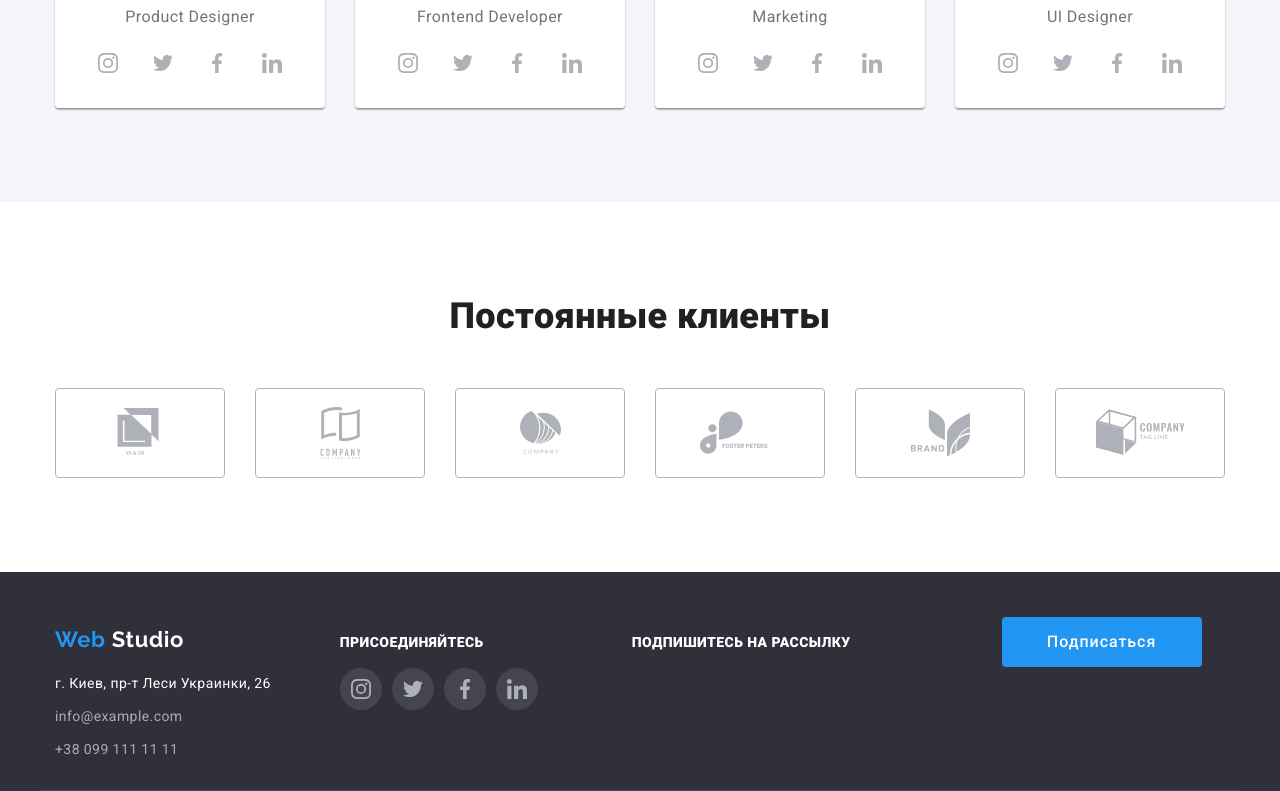
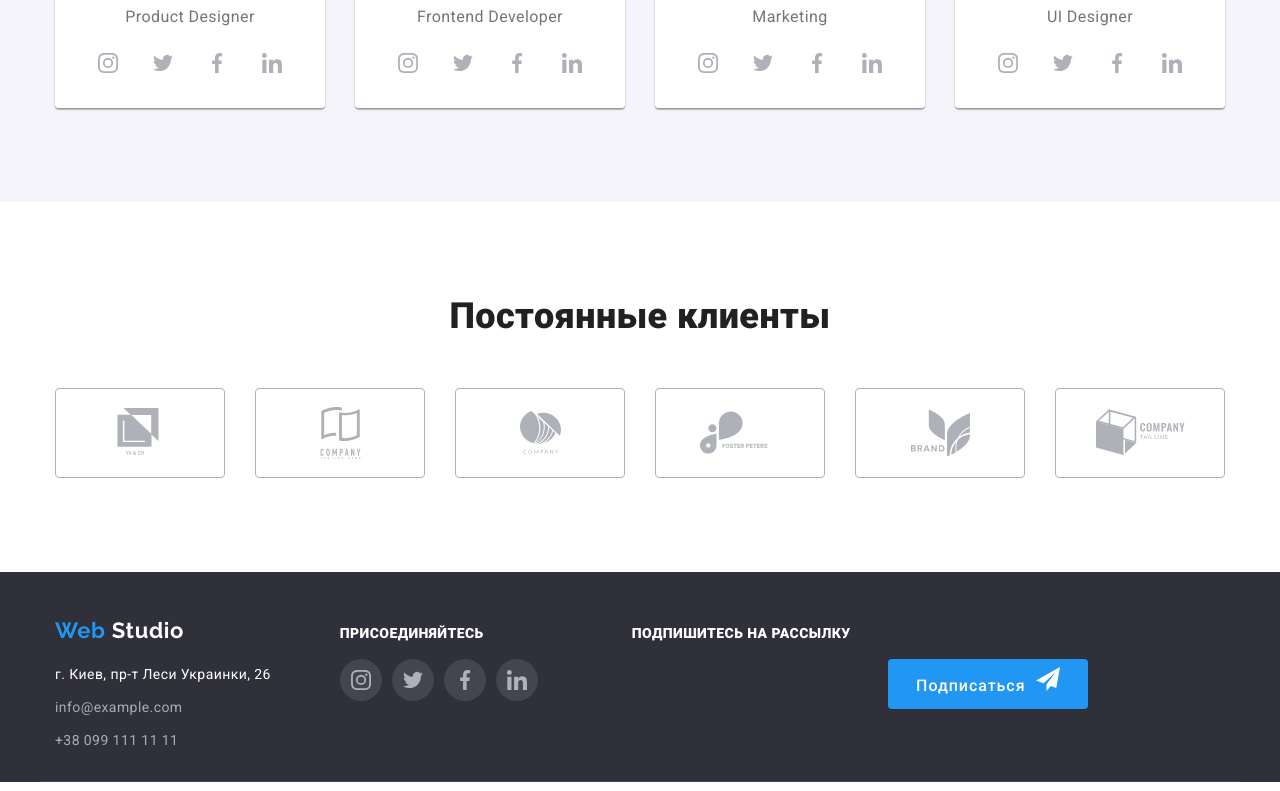
Before and after one commit to MaximPalahnii/goit-markup-hw-04, a plain HTML site: page index.html in a window 1280 px wide. Shown: the part 2183-2974 px from the top of the page. Drawn offline with nearby package versions, Linux system fonts and the light colour scheme.

Commit message:
Домашка04 _26.06_2
проблемма с самолетом

```diff
--- a/css/styles.css
+++ b/css/styles.css
@@ -118,7 +118,7 @@ footer .sociallinc {
 
 .footbutton {
   margin-top: 0px;
-  margin-left: 151px;
+  margin-left: 350px;
   padding-top: 0px;
 }
 
@@ -215,26 +215,32 @@ footer a {
   text-decoration: none;
   display: block;
 }
+
 footer .logo {
   color: #ffffff;
   font-size: 22px;
   margin-right: 0px;
   margin-bottom: 20px;
 }
+
 .address-list li:not(:last-child) {
   margin-bottom: 9px;
 }
+
 .address-item {
   font-size: 14px;
   font-style: normal;
 }
+
 .address-item a {
   color: rgba(255, 255, 255, 0.6);
 }
+
 .address-item a:hover,
 .address-item a:focus {
   color: var(--active-color);
 }
+
 footer .subscribe {
   font-size: 14px;
   font-weight: 700;
@@ -242,13 +248,24 @@ footer .subscribe {
   text-transform: uppercase;
   margin-bottom: 20px;
 }
+
 footer .social {
   padding: 0;
 }
+
 footer .social-item:not(:last-child) {
   margin-right: 10px;
 }
 
+.containt-subscribe {
+  display: block;
+  /* margin-left: 94px; */
+}
+
+.sendicon {
+  margin-left: 10px;
+  align-items: baseline;
+}
 /* Hero */
 .hero {
   max-width: 1600px;
--- a/index.html
+++ b/index.html
@@ -406,11 +406,17 @@
             </li>
           </ul>
         </div>
-        <div class="subscribe-form">
-          <p class="subscribe">Подпишитесь на рассылку</p>
-        </div>
-        <div class="footbutton">
-          <button type="button" class="button main">Подписаться</button>
+        <div class="containt-subscribe">
+          <div class="subscribe-form">
+            <p class="subscribe">Подпишитесь на рассылку</p>
+          </div>
+          <div class="footbutton">
+            <button type="button" class="button main">
+              Подписаться<svg class="sendicon" width="24" height="24">
+                <use href="./images/sprite.svg#iconiconsend"></use>
+              </svg>
+            </button>
+          </div>
         </div>
       </div>
     </footer>
```
Also changed, not shown: portfolio.html (+3 -1 lines).
